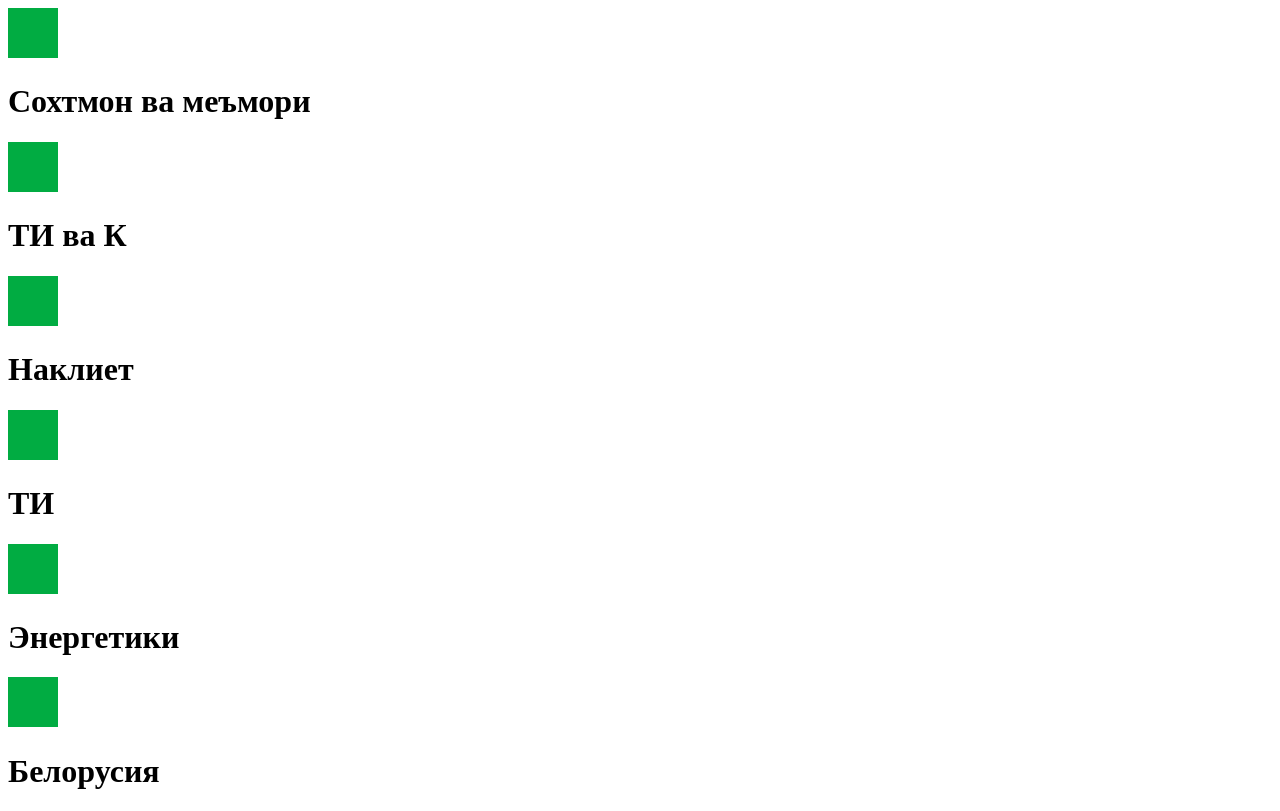
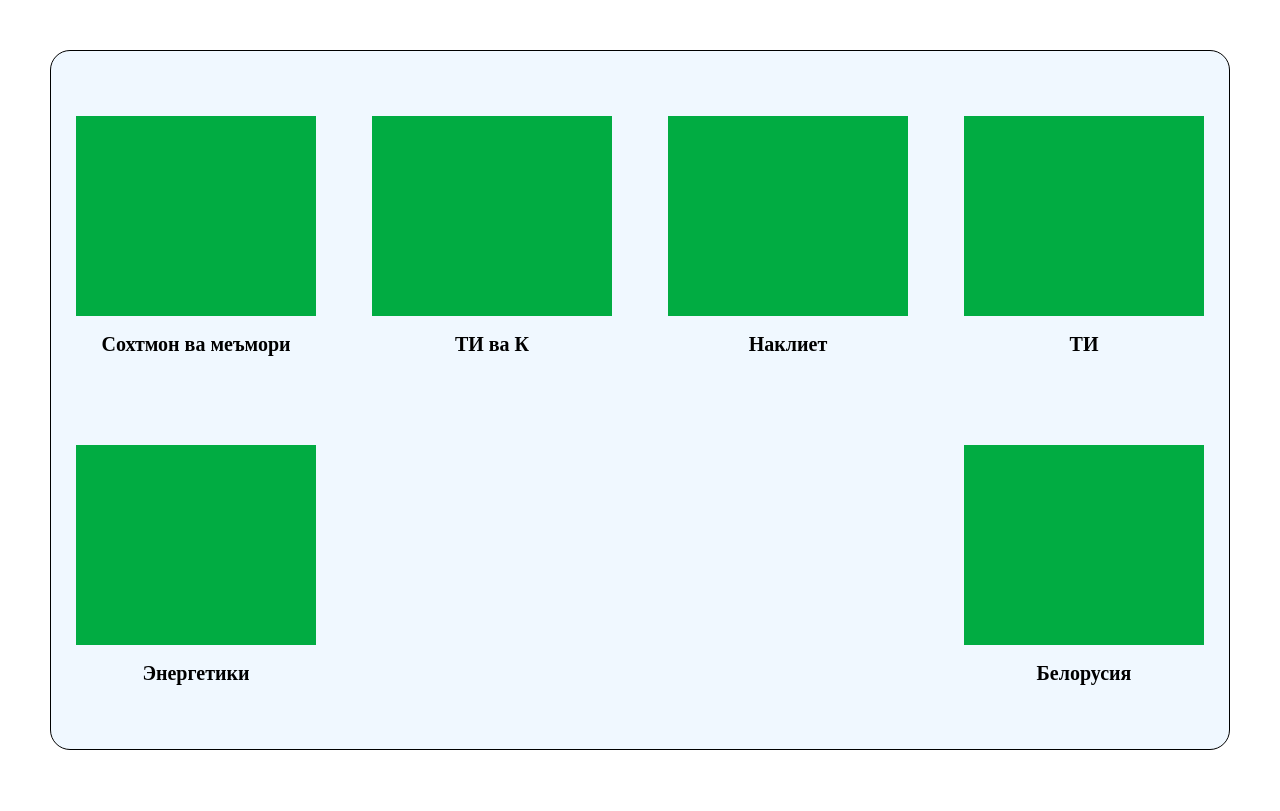
Before and after one commit to Sinojon205/videokurs, a plain HTML site: page index.html in a window 1280 px wide. Drawn offline with Linux system fonts and the light colour scheme; files whose address does not match are found by name.

Commit message:
edited styles

```diff
--- a/index.html
+++ b/index.html
@@ -2,7 +2,7 @@
 <html lang="en">
 
 <head>
-<link rel="stylesheet" href="styles/">
+<link rel="stylesheet" href="styles/style.css">
 </head>
 
 <body>
```
